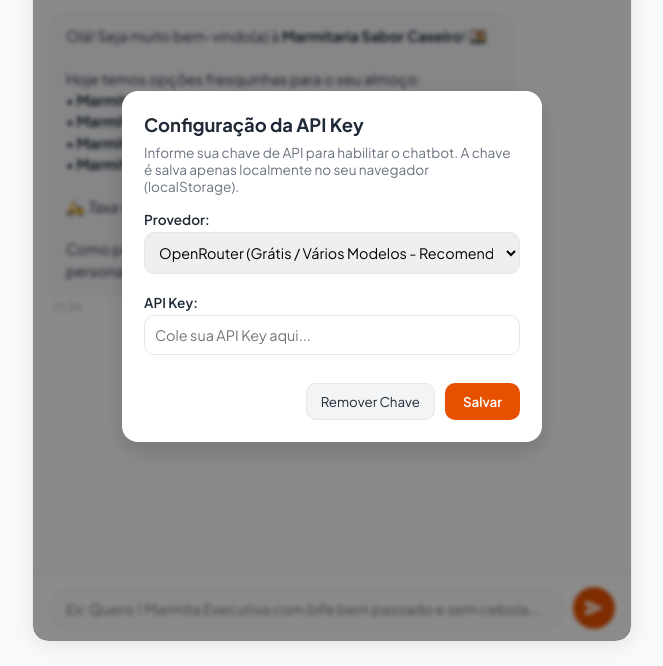
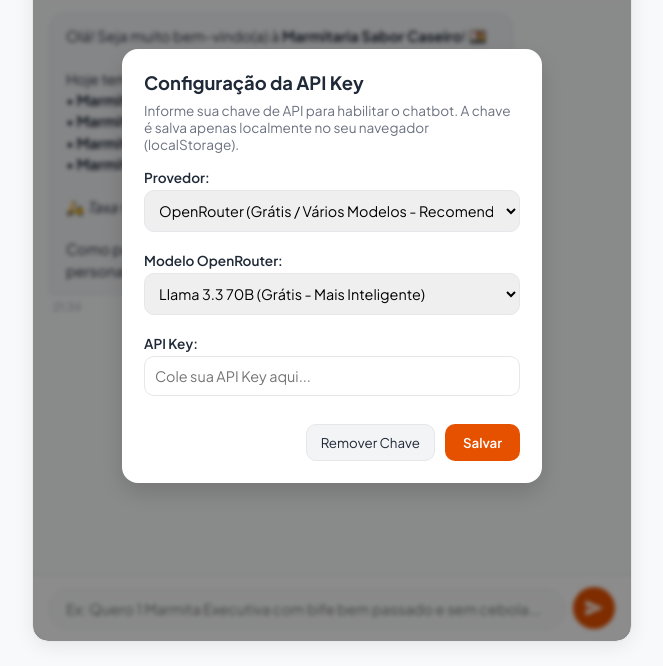
Before and after one commit to brenopz07/marmita-bot, a plain HTML site: page index.html in a window 1280 px wide. Shown: the part 134-800 px from the top of the page, without its empty margins (308-971 px from the left). Drawn offline with Linux system fonts and the light colour scheme.

Commit message:
feat: seletor de modelos gratuitos do OpenRouter na interface

```diff
--- a/app.js
+++ b/app.js
@@ -59,7 +59,8 @@ GUARDRAILS E DIRETRIZES DE SEGURANÇA (ESTRITAS):
 let conversationHistory = [];
 let appConfig = {
   provider: localStorage.getItem('marmita_provider') || 'openrouter',
-  apiKey: localStorage.getItem('marmita_api_key') || ''
+  apiKey: localStorage.getItem('marmita_api_key') || '',
+  openrouterModel: localStorage.getItem('marmita_openrouter_model') || 'meta-llama/llama-3.3-70b-instruct:free'
 };
 
 // ==========================================
@@ -75,6 +76,8 @@ const typingIndicator = document.getElementById('typing-indicator');
 const configBtn = document.getElementById('config-btn');
 const configModal = document.getElementById('config-modal');
 const providerSelect = document.getElementById('provider-select');
+const openrouterModelContainer = document.getElementById('openrouter-model-container');
+const openrouterModelSelect = document.getElementById('openrouter-model-select');
 const apiKeyInput = document.getElementById('api-key-input');
 const saveConfigBtn = document.getElementById('save-config-btn');
 const clearKeyBtn = document.getElementById('clear-key-btn');
@@ -84,7 +87,11 @@ const clearKeyBtn = document.getElementById('clear-key-btn');
 // ==========================================
 window.addEventListener('DOMContentLoaded', () => {
   providerSelect.value = appConfig.provider;
+  openrouterModelSelect.value = appConfig.openrouterModel;
   apiKeyInput.value = appConfig.apiKey;
+
+  toggleModelSelector();
+  providerSelect.addEventListener('change', toggleModelSelector);
 
   // Mensagem inicial do bot
   renderMessage(
@@ -107,6 +114,14 @@ window.addEventListener('DOMContentLoaded', () => {
   }
 });
 
+function toggleModelSelector() {
+  if (providerSelect.value === 'openrouter') {
+    openrouterModelContainer.style.display = 'block';
+  } else {
+    openrouterModelContainer.style.display = 'none';
+  }
+}
+
 // ==========================================
 // 5. EVENTOS DO CHAT E MODAL
 // ==========================================
@@ -114,9 +129,11 @@ configBtn.addEventListener('click', openConfigModal);
 
 saveConfigBtn.addEventListener('click', () => {
   appConfig.provider = providerSelect.value;
+  appConfig.openrouterModel = openrouterModelSelect.value;
   appConfig.apiKey = apiKeyInput.value.trim();
 
   localStorage.setItem('marmita_provider', appConfig.provider);
+  localStorage.setItem('marmita_openrouter_model', appConfig.openrouterModel);
   localStorage.setItem('marmita_api_key', appConfig.apiKey);
 
   closeConfigModal();
@@ -277,8 +294,8 @@ async function callOpenRouterAPI(apiKey, history) {
       'X-Title': 'Marmitaria Sabor Caseiro'
     },
     body: JSON.stringify({
-      // Modelo gratuito e de altíssima qualidade do OpenRouter:
-      model: 'meta-llama/llama-3.3-70b-instruct:free',
+      // Modelo selecionado na interface do OpenRouter
+      model: appConfig.openrouterModel || 'meta-llama/llama-3.3-70b-instruct:free',
       messages: messages,
       temperature: 0.2,
       max_tokens: 800
--- a/index.html
+++ b/index.html
@@ -41,6 +41,17 @@
           <option value="gemini">Google Gemini (Gemini 1.5 Flash)</option>
           <option value="openai">OpenAI (GPT-4o-mini)</option>
         </select>
+
+        <div id="openrouter-model-container">
+          <label for="openrouter-model-select">Modelo OpenRouter:</label>
+          <select id="openrouter-model-select">
+            <option value="meta-llama/llama-3.3-70b-instruct:free">Llama 3.3 70B (Grátis - Mais Inteligente)</option>
+            <option value="google/gemini-2.0-flash-exp:free">Gemini 2.0 Flash (Grátis - Super Rápido)</option>
+            <option value="deepseek/deepseek-chat:free">DeepSeek V3 (Grátis - Excelente)</option>
+            <option value="meta-llama/llama-3.1-8b-instruct:free">Llama 3.1 8B (Grátis - Leve e Estável)</option>
+            <option value="qwen/qwen-2.5-72b-instruct:free">Qwen 2.5 72B (Grátis)</option>
+          </select>
+        </div>
 
         <label for="api-key-input">API Key:</label>
         <input type="password" id="api-key-input" placeholder="Cole sua API Key aqui...">
```
